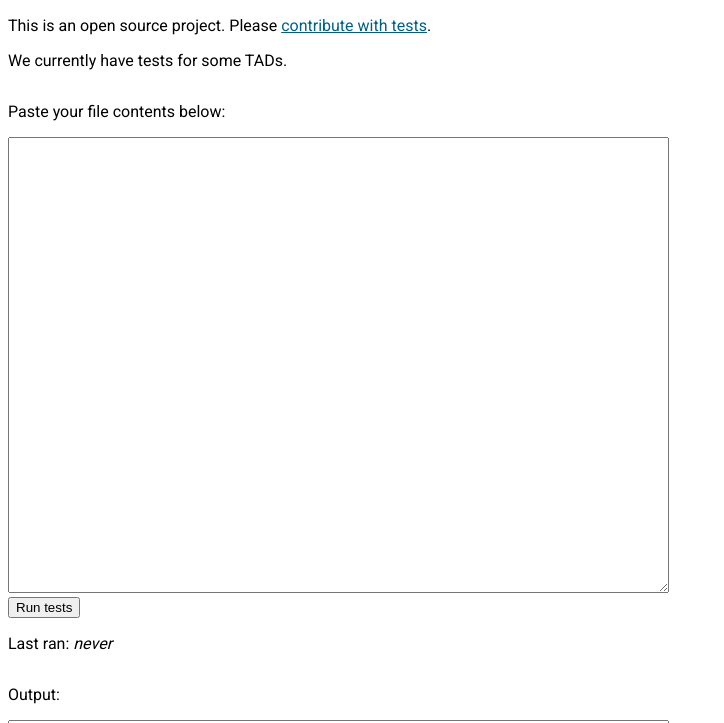
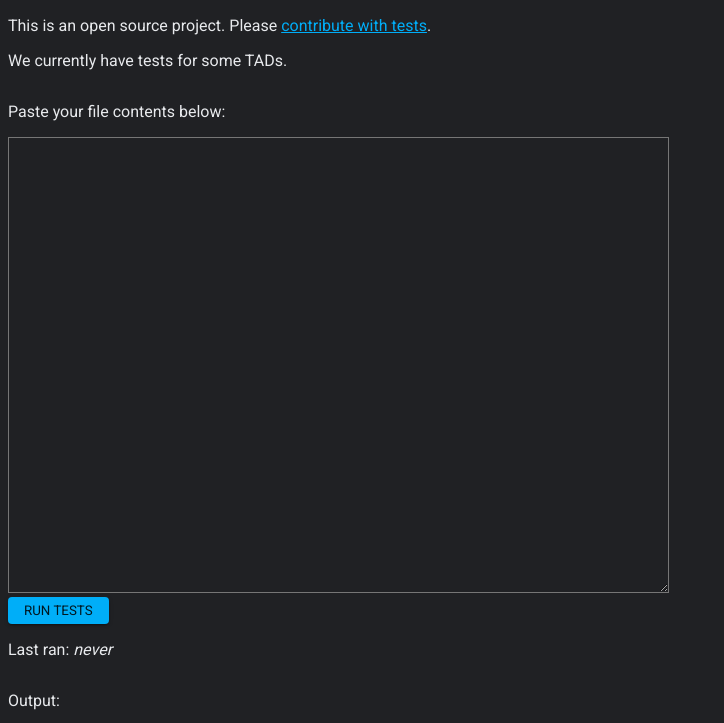
Before and after one commit to diogotcorreia/proj2-fp-tester, a website: page index.html in a window 1280 px wide. Shown: the top 723 px of the page, without its empty margins (0-724 px from the left). Drawn offline with nearby package versions, Linux system fonts and the light colour scheme.

Commit message:
Add dark mode
Signed-off-by: Diogo Correia <me@diogotc.com>

```diff
--- a/index.html
+++ b/index.html
@@ -10,11 +10,18 @@
     />
     <style>
       html,
+      body,
+      input,
+      textarea {
+        background-color: #202124;
+        color: #e8eaed;
+      }
+      html,
       body {
         font-family: "Roboto", sans-serif;
       }
       a {
-        color: #005f87;
+        color: #00aef8;
       }
       .content {
         display: flex;
@@ -22,6 +29,19 @@
       }
       .content > div {
         margin-right: 16px;
+      }
+      button {
+        background-color: #00aef8;
+        color: rgba(0, 0, 0, 0.87);
+        border: none;
+        cursor: pointer;
+        box-shadow: 0px 3px 1px -2px rgba(0, 0, 0, 0.2),
+          0px 2px 2px 0px rgba(0, 0, 0, 0.14),
+          0px 1px 5px 0px rgba(0, 0, 0, 0.12);
+        padding: 6px 16px;
+        font-family: "Roboto", sans-serif;
+        border-radius: 4px;
+        text-transform: uppercase;
       }
     </style>
   </head>
```
